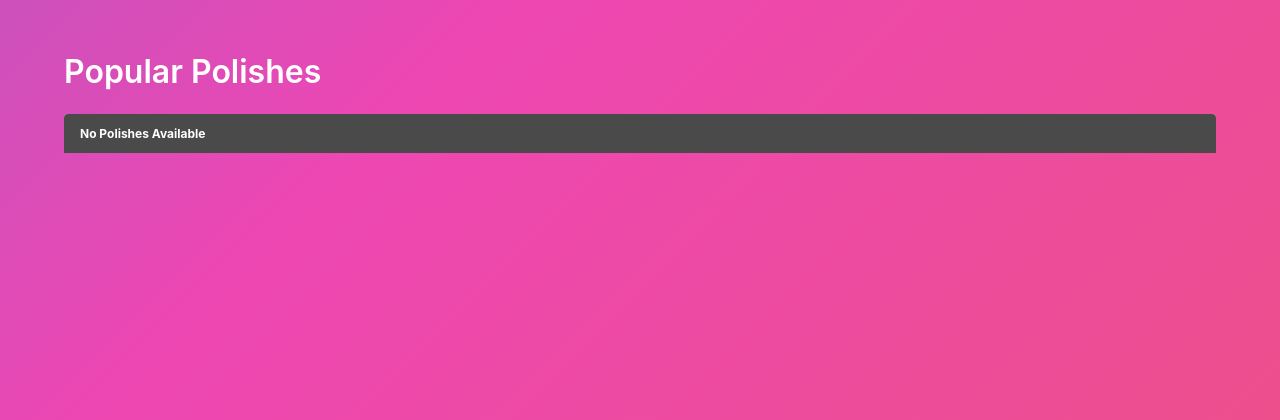
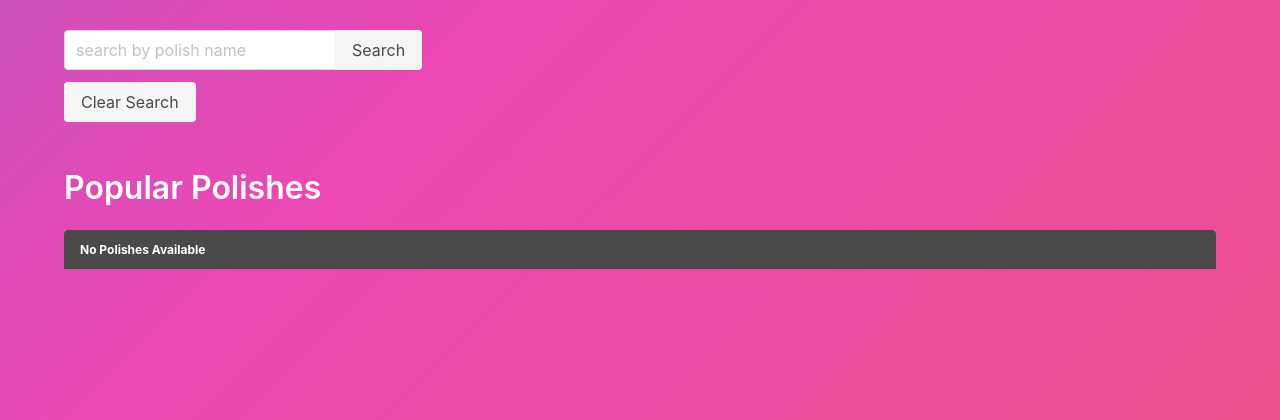
Before and after one commit to npereznyc/polished_fullstack, a Django app: page /polishes/ in a window 1280 px wide. Shown: the part 52-472 px from the top of the page. Run offline with Django 4.2, Linux system fonts and the light colour scheme; data that the repository does not hold is empty.

Commit message:
Added search by polish on all polishes page

```diff
--- a/main_app/templates/brand_detail.html
+++ b/main_app/templates/brand_detail.html
@@ -4,6 +4,8 @@
 {% block title %}{{brand.name}}{% endblock %}
 
 {% block content %}
+
+
 
 <h1 class="title pt-5"> {{brand.name}} Polishes</h1>
 <div class="gallery">
--- a/main_app/templates/home.html
+++ b/main_app/templates/home.html
@@ -5,7 +5,7 @@
 <form class="mb-5" method="get">
   <div class="field has-addons">
     <div class="control">
-      <input class="input" type="text" name="name" placeholder="name" />
+      <input class="input" type="text" name="name" placeholder="search by brand" />
     </div>
     <div class="control">
       <input class="button is-light" type="submit" value="Search" />
--- a/main_app/templates/polish_list.html
+++ b/main_app/templates/polish_list.html
@@ -5,7 +5,19 @@
 
 {% block content %}
 
-<h1 class="title pt-5">Popular Polishes</h1>
+<form class="mb-5" method="get">
+  <div class="field has-addons">
+    <div class="control">
+      <input class="input" type="text" name="name" placeholder="search by polish name" />
+    </div>
+    <div class="control">
+      <input class="button is-light" type="submit" value="Search" />
+    </div>
+  </div>
+  <a class="button is-light" href="{% url 'polish_list' %}">Clear Search</a>
+</form>
+
+<h1 class="title pt-5">{{header}}</h1>
 <div class="gallery">
   {% for polish in polishes %}
   <a href="{% url 'polish_reviews' polish.pk %}">
--- a/main_app/urls.py
+++ b/main_app/urls.py
@@ -6,17 +6,20 @@ urlpatterns = [
     path('', views.BrandList.as_view(), name='home'),
     path('about/', views.About.as_view(), name='about'),
     path('brands/<int:pk>/', views.BrandDetail.as_view(), name='brand_detail'),
+
     path('polishes/', views.PolishList.as_view(), name='polish_list'),
     path('polishes/<int:pk>/', views.PolishReviews.as_view(), name="polish_reviews"),
+
     path('reviews/', views.ReviewList.as_view(), name='review_list'),
     path('reviews/new/', views.CreateReview.as_view(), name='create_review'),
+    path('reviews/<int:review_id>/add_photo/', views.add_photo, name='add_photo'),
     path('reviews/<int:pk>/', views.AddSwatch.as_view(), name='review_detail'),
     path('reviews/<int:pk>/swatch', views.ReviewDetail.as_view(), name='review_detail'),
     path('reviews/<int:pk>/update/', views.UpdateReview.as_view(), name='update_review'),
     path('reviews/<int:pk>/delete/', views.DeleteReview.as_view(), name='delete_review'),
+    path('myreviews/', views.UserReviews.as_view(), name='my_reviews'),
+
     path('accounts/signup/', views.Signup.as_view(), name="signup"),
-    path('myreviews/', views.UserReviews.as_view(), name='my_reviews'),
-    path('reviews/<int:review_id>/add_photo/', views.add_photo, name='add_photo'),
 
     path('favorites/<int:id>/', views.add_favorite, name='add_favorite'),
     path('myfavorites/', views.favorites_list, name='favorites_list'),
--- a/main_app/views.py
+++ b/main_app/views.py
@@ -53,6 +53,9 @@ class BrandList(TemplateView):
             context['header'] = 'Popular Brands'
         return context
 
+
+
+
 class BrandDetail(DetailView):
     model = Brand
     template_name = 'brand_detail.html'
@@ -63,8 +66,18 @@ class PolishList(TemplateView):
 
     def get_context_data(self, **kwargs):
         context = super().get_context_data(**kwargs)
-        context['polishes'] = Polish.objects.all()
+        print('context: ', context)
+        name  = self.request.GET.get('name')
+        if name != None:
+            context['polishes'] = Polish.objects.filter(name__icontains=name)
+            print(name)
+            context['header'] = f'Searching for {name}'
+        else:
+            context['polishes'] = Polish.objects.all()
+            context['header'] = 'Popular Polishes'
         return context
+
+
 
 class PolishReviews(DetailView):
     model = Polish
```
